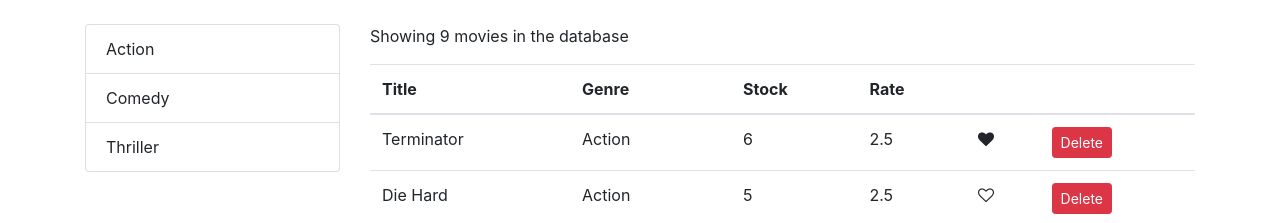
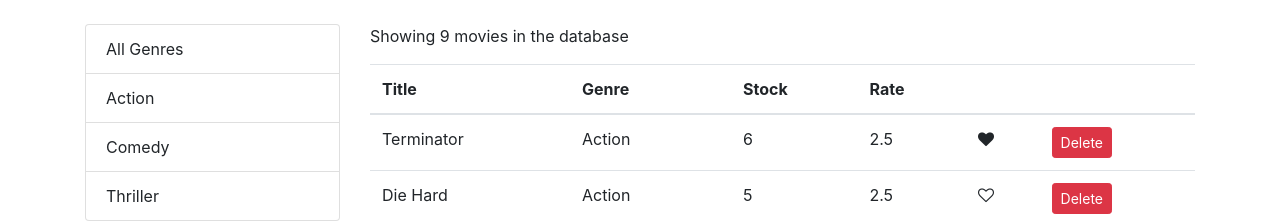
Before and after one commit to fedeaviles/vidly, a React (Create React App) app: page / in a window 1280 px wide. Shown: the top 223 px of the page. Built offline with nearby package versions, Linux system fonts and the light colour scheme.

Commit message:
add All Genres filter

```diff
--- a/src/components/movies.jsx
+++ b/src/components/movies.jsx
@@ -15,7 +15,8 @@ class Movies extends Component {
   };
 
   componentDidMount() {
-    this.setState({ movies: getMovies(), genres: getGenres() });
+    const genres = [{ _id: 0, name: "All Genres" }, ...getGenres()];
+    this.setState({ movies: getMovies(), genres });
   }
 
   handleLike = (movie) => {
@@ -37,7 +38,7 @@ class Movies extends Component {
   };
 
   handleGenreSelect = (genre) => {
-    this.setState({ selectedGenre: genre });
+    this.setState({ selectedGenre: genre, currentPage: 1 });
   };
 
   render() {
@@ -52,9 +53,10 @@ class Movies extends Component {
 
     if (count === 0) return <p>There are no movies in the database</p>;
 
-    const filtered = selectedGenre
-      ? allMovies.filter((m) => m.genre._id === selectedGenre._id)
-      : allMovies;
+    const filtered =
+      selectedGenre && selectedGenre._id
+        ? allMovies.filter((m) => m.genre._id === selectedGenre._id)
+        : allMovies;
     const movies = paginate(filtered, currentPage, pageSize);
     return (
       <div className="row">
```
